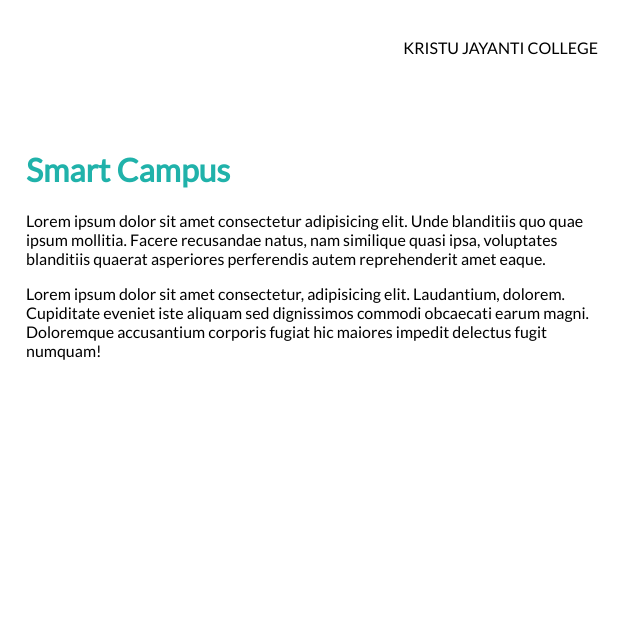
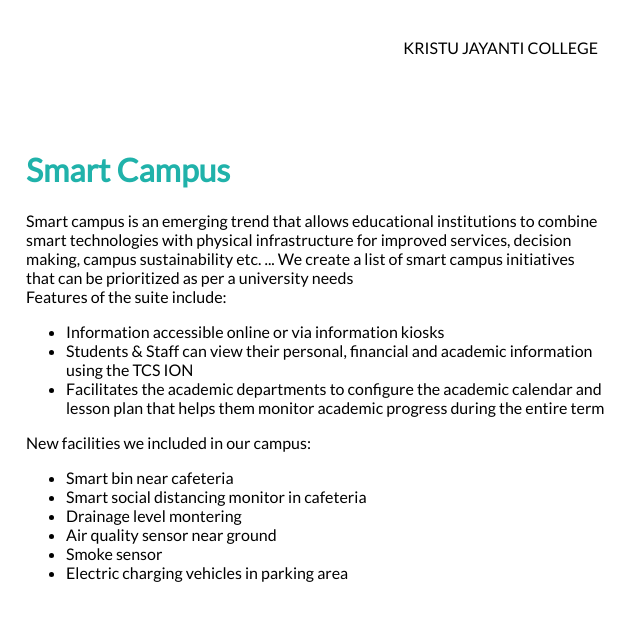
Before and after one commit to abhinavawasthi1729/College-Smart-Campus, a plain HTML site: page about.html in a window 1280 px wide. Shown: the full height of the page, 644-1280 px from the left. Drawn offline with Linux system fonts and the light colour scheme.

Commit message:
Update about.html

```diff
--- a/about.html
+++ b/about.html
@@ -38,10 +38,24 @@
 
         <div class="profile-content-wrapper">
           <h1>Smart Campus</h1>
-          <p>Lorem ipsum dolor sit amet consectetur adipisicing elit. Unde blanditiis quo quae ipsum mollitia. Facere recusandae natus, nam similique quasi ipsa, voluptates blanditiis quaerat asperiores perferendis autem reprehenderit amet eaque.
-          </p>
+          <p> Smart campus is an emerging trend that allows educational institutions to combine smart technologies with physical infrastructure for improved services, decision making, campus sustainability etc. ... We create a list of smart campus initiatives that can be prioritized as per a university needs <br>
+           Features of the suite include:
+            <ul>
+              <li>Information accessible online or via information kiosks </li>
+              <li>Students & Staff can view their personal, financial and academic information using the TCS ION</li>
+              <li>Facilitates the academic departments to configure the academic calendar and lesson plan that helps them monitor academic progress during the entire term</li>
+            </ul> </p>
 
-          <p>Lorem ipsum dolor sit amet consectetur, adipisicing elit. Laudantium, dolorem. Cupiditate eveniet iste aliquam sed dignissimos commodi obcaecati earum magni. Doloremque accusantium corporis fugiat hic maiores impedit delectus fugit numquam!</p>
+          <p>New facilities we included in our campus:
+            <ul>
+               <li>Smart bin near cafeteria</li>
+               <li>Smart social distancing monitor in cafeteria</li>
+               <li>Drainage level montering</li>
+              <li>Air quality sensor near ground</li>
+              <li>Smoke sensor</li>
+              <li>Electric charging vehicles in parking area</li>
+           </ul>
+           </p>
         </div>
       </div>
     </div>
```
